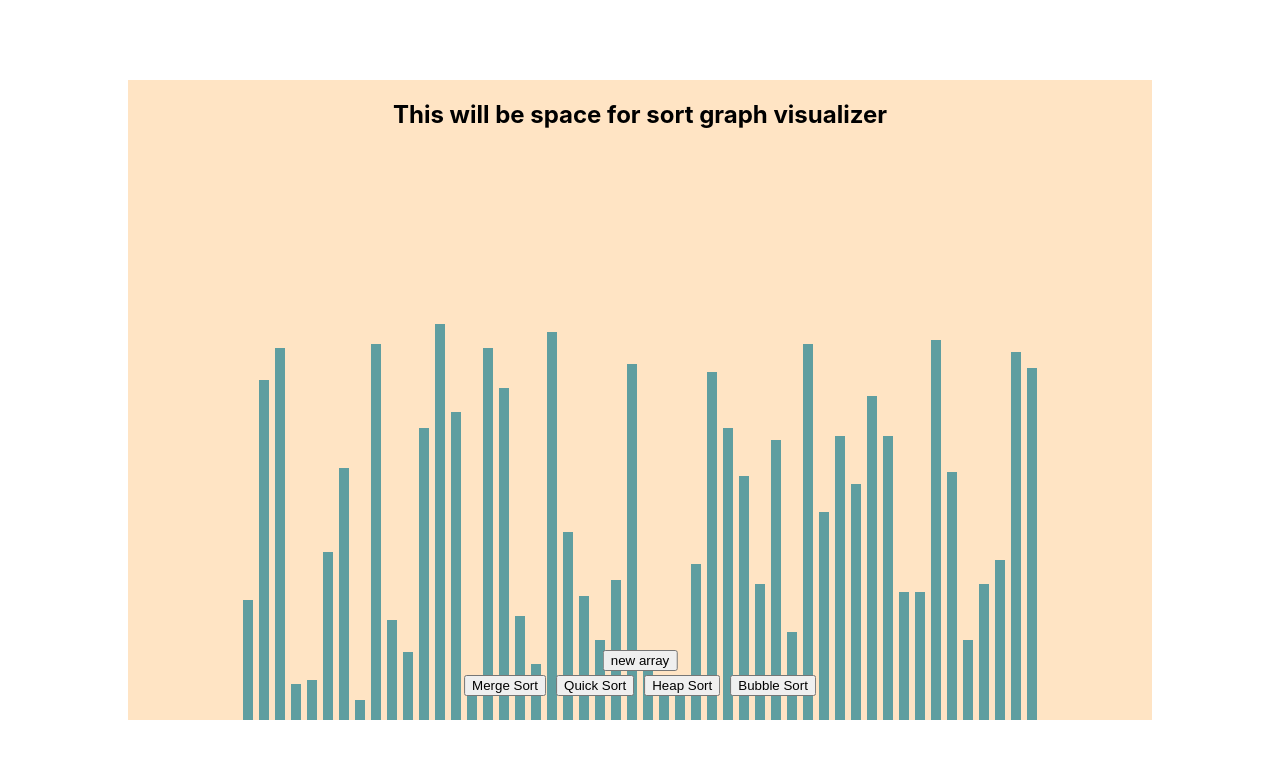
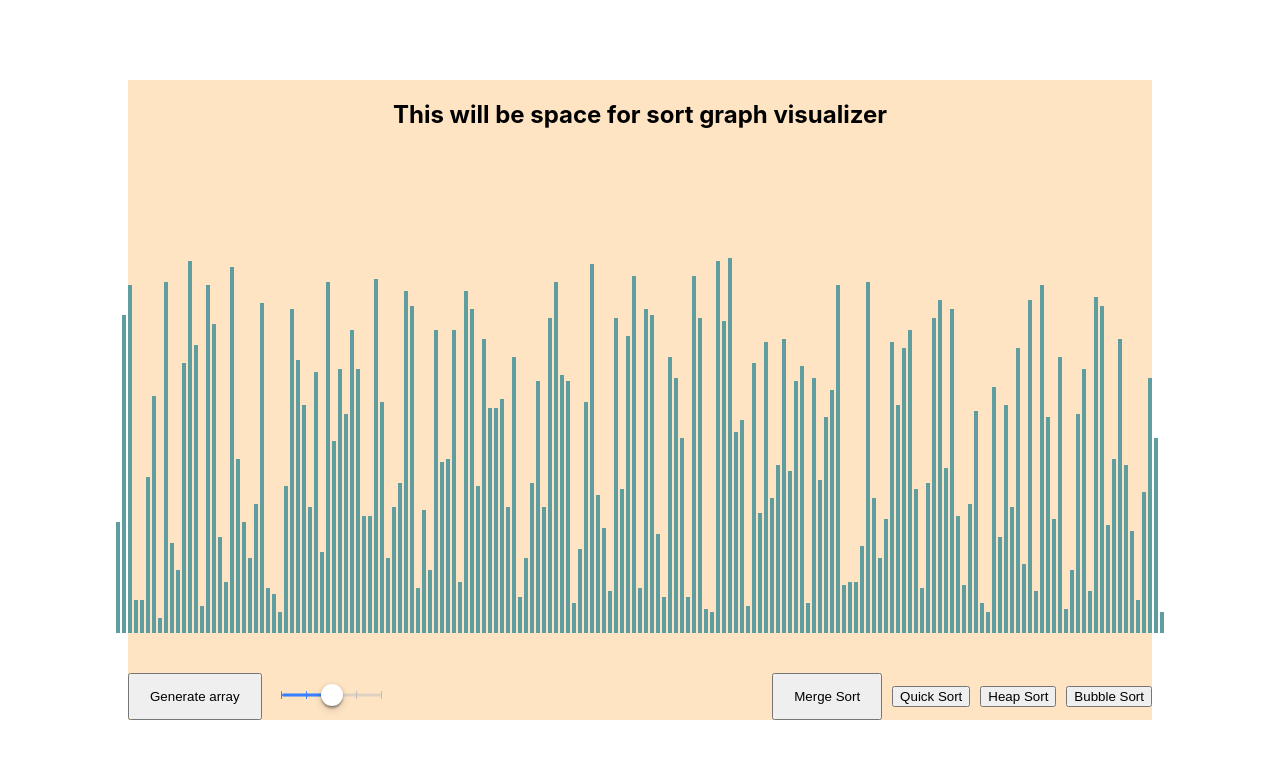
Before and after one commit to romanprotoliuk/Sort-Visualization, a React (Create React App) app: page / in a window 1280 px wide. Shown: the top 758 px of the page. Built offline with nearby package versions, Linux system fonts and the light colour scheme.

Commit message:
Slider work in progress, styling

```diff
--- a/package.json
+++ b/package.json
@@ -3,6 +3,9 @@
   "version": "0.1.0",
   "private": true,
   "dependencies": {
+    "@emotion/react": "^11.9.0",
+    "@emotion/styled": "^11.8.1",
+    "@mui/material": "^5.6.1",
     "@testing-library/jest-dom": "^5.16.2",
     "@testing-library/react": "^12.1.3",
     "@testing-library/user-event": "^13.5.0",
--- a/src/SortGraph/SortGraph.css
+++ b/src/SortGraph/SortGraph.css
@@ -21,18 +21,18 @@
   /* display: flex;
   justify-content: center;
   align-self: flex-end; */
-  position: absolute;
+  /* position: absolute;
   bottom: 6%;
   left: 50%;
-  transform: translate(-50%, -50%);
+  transform: translate(-50%, -50%); */
 }
 
-.all-buttons-wrapper {
+/* .all-buttons-wrapper {
   position: absolute;
   bottom: 2%;
   left: 50%;
   transform: translate(-50%, -50%);
-}
+} */
 
 .btn-sort:not(:last-child) {
   margin-right: 10px;
@@ -49,7 +49,7 @@
 }
 
 .color-block {
-  width: 10px;
+  width: 4px;
   background-color: cadetblue;
   /* transition: all .4s ease-in; */
   transition: .05s;
@@ -68,5 +68,31 @@ p {
 .wrapper-forall {
   display: flex;
   flex-direction: column;
-  margin: 0 3px;
+  margin: 0 1px;
 }
+
+.btn-and-slider-wrapper {
+  display: flex;
+  justify-content: center;
+  align-content: center;
+}
+
+.btn-and-slider-wrapper {
+  display: flex;
+  justify-content: center;
+  align-content: center;
+  align-items: center;
+}
+
+.wrapper-bottom-section {
+  padding: 40px 0px 0px 0px;
+  display: flex;
+  justify-content: space-between;
+  align-content: center;
+  align-items: center
+}
+
+.btn-newarr {
+  padding: 14px 20px;
+  margin-right: 20px;
+}
--- a/src/SortGraphV2/SortGraphV2.jsx
+++ b/src/SortGraphV2/SortGraphV2.jsx
@@ -1,6 +1,9 @@
 import '../SortGraph/SortGraph.css'
 import { useState, useEffect } from 'react'
 import * as algorithms from '../algorithms/Algorithms'
+import Box from '@mui/material/Box';
+import { SpeedSlider } from '../components/SpeedSlider';
+import Slider from '@mui/material/Slider';
 
 
 const SortGraph = () => {
@@ -19,21 +22,26 @@ const SortGraph = () => {
       bar.style.backgroundColor = 'cadetblue'
     })
 
-    for (let i = 0; i< 50; i++) {
-      array.push(getRandomNumber(5, 100))
+    for (let i = 0; i< 175; i++) {
+      array.push(getRandomNumber(5, 125))
     }
     setArr(array)
   }
+
+  // 10 entires, 50px wide, 150ms speed
+  // 25 entries, 25px wide, 100ms speed
+  // 50 entries, 15px wide, 50ms speed
+  // 100 entries, 8px wide, 30ms speed
+  // 175 entries, 4px wide, 10ms speed
 
 
   const MergeSortRun = () => {
     // this gives us history of animations
     // [ [[0,1],[0,1] ...], [[0,1],[0,1] ...], [[0,1],[0,1] ...]]
-    // first number represents the before index the second swap index
+    // first number represents the before index the second overwritten index
     const animations = algorithms.MergeSort(arr);
     // console.log(animations)
     for (let i = 0; i < animations.length; i++) {
-      console.log(animations[i])
       const arrayBars = document.getElementsByClassName('color-block');
       // here we are dealing with a value change
       // every three value we have a new start of a new animation
@@ -53,48 +61,40 @@ const SortGraph = () => {
         setTimeout(() => {
           barOneStyle.backgroundColor = color;
           barTwoStyle.backgroundColor = color;
-          // setTimeout(() => {
-          //   barOneStyle.backgroundColor = 'blue'
-          // }, i * 5)
-        //   if(animations.length - 1 === i) {
-        //     console.log('loop ends');
-        //     barOneStyle.backgroundColor = 'pink'
-        // }
-        }, i * 20);
+        }, i * 10);
       } else {
         setTimeout(() => {
           const [barOneIdx, newHeight] = animations[i];
           const barOneStyle = arrayBars[barOneIdx].style;
-          barOneStyle.height = `${newHeight * 4}px`;
-          // barOneStyle.backgroundColor = 'cadetblue'
-
-          // setTimeout(() => {
-          //   barOneStyle.backgroundColor = 'blue'
-          // }, i * 5)
+          barOneStyle.height = `${newHeight * 3}px`;
           if(animations.length - 1 === i) {
-            console.log('loop ends');
+            // console.log('loop ends');
             const barss = document.querySelectorAll('.color-block')
-            console.log(barss)
             barss.forEach((bar) => {
               bar.style.backgroundColor = 'orange'
             })
-            console.log(barss)
-            // barOneStyle.backgroundColor = 'pink'
         }
-        }, i * 20);
+        }, i * 10);
       }
-      // figure out how to put sorted values in purple
-
-      // check if all is sorted then change colors of "color-block" to one color to show that evrything is correct
-
-
     }
   }
 
 
   const mappedArray = arr.map((num, i) => {
-    return <div className='wrapper-forall'><div className='color-block' style={{height: `${num * 4}px`}}></div></div>
+    return <div className='wrapper-forall'><div className='color-block' style={{height: `${num * 3}px`}}></div></div>
   })
+
+  // 10 entires, 50px wide, 150ms speed
+  // 25 entries, 25px wide, 100ms speed
+  // 50 entries, 15px wide, 50ms speed
+  // 100 entries, 8px wide, 30ms speed
+  // 175 entries, 4px wide, 10ms speed
+
+    // if value is 1 = 10 entires, 50px wide, 150ms speed
+    // if value is 2 = 25 entries, 25px wide, 100ms speed
+    // if value is 3 = 50 entries, 15px wide, 50ms speed
+    // if value is 4 = 100 entries, 8px wide, 30ms speed
+    // if value is 5 = 175 entries, 4px wide, 10ms speed
 
   return (
     <>
@@ -108,14 +108,49 @@ const SortGraph = () => {
             {mappedArray}
           </div>
 
+            <div className='wrapper-bottom-section'>
+              <div className='btn-and-slider-wrapper'>
                 <div className='button-wrapper'>
-            <button onClick={resetArray}>new array</button>
+                  <button className='btn-newarr' onClick={resetArray}>Generate array</button>
               </div>
+
+              <div>
+                <Box sx={{ width: 100 }}>
+                  <SpeedSlider
+                    aria-label="Temperature"
+                    defaultValue={3}
+                    // getAriaValueText={valuetext}
+                    // valueLabelDisplay="auto"
+                    // aria-label="Restricted values"
+                    // defaultValue={20}
+                    // valueLabelFormat={valueLabelFormat}
+                    // getAriaValueText={valuetext}
+                    // step={null}
+                    // valueLabelDisplay="auto"
+                    marks
+                    min={1}
+                    max={5}
+                    onChange={(value) => console.log(value.target)}
+                  />
+
+                {/* <Slider
+                  aria-label="Custom marks"
+                  defaultValue={20}
+                  getAriaValueText={valuetext}
+                  step={null}
+                  valueLabelDisplay="auto"
+                  marks={marks}
+                /> */}
+              </Box>
+              </div>
+            </div>
+
             <div className='all-buttons-wrapper'>
-            <button className='btn-sort' onClick={MergeSortRun}>Merge Sort</button>
+              <button className='btn-sort btn-newarr' onClick={MergeSortRun}>Merge Sort</button>
               <button className='btn-sort'>Quick Sort</button>
               <button className='btn-sort'>Heap Sort</button>
               <button className='btn-sort'>Bubble Sort</button>
+            </div>
           </div>
         </div>
       </div>
@@ -133,3 +168,6 @@ const getRandomNumber = (min, max) => {
 
 
 // disable button while the animation is going
+
+// timer
+// Big o times
--- a/src/algorithms/Algorithms.js
+++ b/src/algorithms/Algorithms.js
@@ -75,28 +75,28 @@ const doMerge = (mainArray, left, center, right, cloneArr, animations) => {
 // this is a great solution but you cannot track animation history with this algorithm
 // #################################
 
-// const mergeSort = (arr) => {
-// 	if (arr.length === 1) {
-// 		return arr;
-// 	}
+const mergeSort = (arr) => {
+	if (arr.length === 1) {
+		return arr;
+	}
 
-// 	const center = Math.floor(arr.length / 2);
-// 	const left = arr.slice(0, center);
-// 	const right = arr.slice(center);
+	const center = Math.floor(arr.length / 2);
+	const left = arr.slice(0, center);
+	const right = arr.slice(center);
 
-// 	return merge(mergeSort(left), mergeSort(right));
-// };
+	return merge(mergeSort(left), mergeSort(right));
+};
 
-// const merge = (left, right) => {
-// 	const results = [];
+const merge = (left, right) => {
+	const results = [];
 
-// 	while (left.length && right.length) {
-// 		if (left[0] < right[0]) {
-// 			results.push(left.shift());
-// 		} else {
-// 			results.push(right.shift());
-// 		}
-// 	}
+	while (left.length && right.length) {
+		if (left[0] < right[0]) {
+			results.push(left.shift());
+		} else {
+			results.push(right.shift());
+		}
+	}
 
-// 	return [ ...results, ...left, ...right ];
-// };
+	return [ ...results, ...left, ...right ];
+};
--- /dev/null
+++ b/src/components/SpeedSlider.jsx
@@ -0,0 +1,55 @@
+import Slider from '@mui/material/Slider';
+import { styled } from '@mui/material/styles';
+
+const iOSBoxShadow =
+  '0 3px 1px rgba(0,0,0,0.1),0 4px 8px rgba(0,0,0,0.13),0 0 0 1px rgba(0,0,0,0.02)';
+
+export const SpeedSlider = styled(Slider)(({ theme }) => ({
+    color: theme.palette.mode === 'dark' ? '#3880ff' : '#3880ff',
+    height: 3,
+    padding: '10px 0',
+    '& .MuiSlider-thumb': {
+      height: 22,
+      width: 22,
+      backgroundColor: '#fff',
+      boxShadow: iOSBoxShadow,
+      '&:focus, &:hover, &.Mui-active': {
+        boxShadow:
+          '0 3px 1px rgba(0,0,0,0.1),0 4px 8px rgba(0,0,0,0.3),0 0 0 1px rgba(0,0,0,0.02)',
+        // Reset on touch devices, it doesn't add specificity
+        '@media (hover: none)': {
+          boxShadow: iOSBoxShadow,
+        },
+      },
+    },
+    '& .MuiSlider-valueLabel': {
+      fontSize: 12,
+      fontWeight: 'normal',
+      top: -6,
+      backgroundColor: 'unset',
+      color: theme.palette.text.primary,
+      '&:before': {
+        display: 'none',
+      },
+      '& *': {
+        background: 'transparent',
+        color: theme.palette.mode === 'dark' ? '#fff' : '#000',
+      },
+    },
+    '& .MuiSlider-track': {
+      border: 'none',
+    },
+    '& .MuiSlider-rail': {
+      opacity: 0.5,
+      backgroundColor: '#bfbfbf',
+    },
+    '& .MuiSlider-mark': {
+      backgroundColor: '#bfbfbf',
+      height: 8,
+      width: 1,
+      '&.MuiSlider-markActive': {
+        opacity: 1,
+        backgroundColor: 'currentColor',
+      },
+    },
+  }));
```
Also changed, not shown: 1 other file (tests, documents, lock files or other folders). Lines whose indentation alone changed are shown as unchanged.
